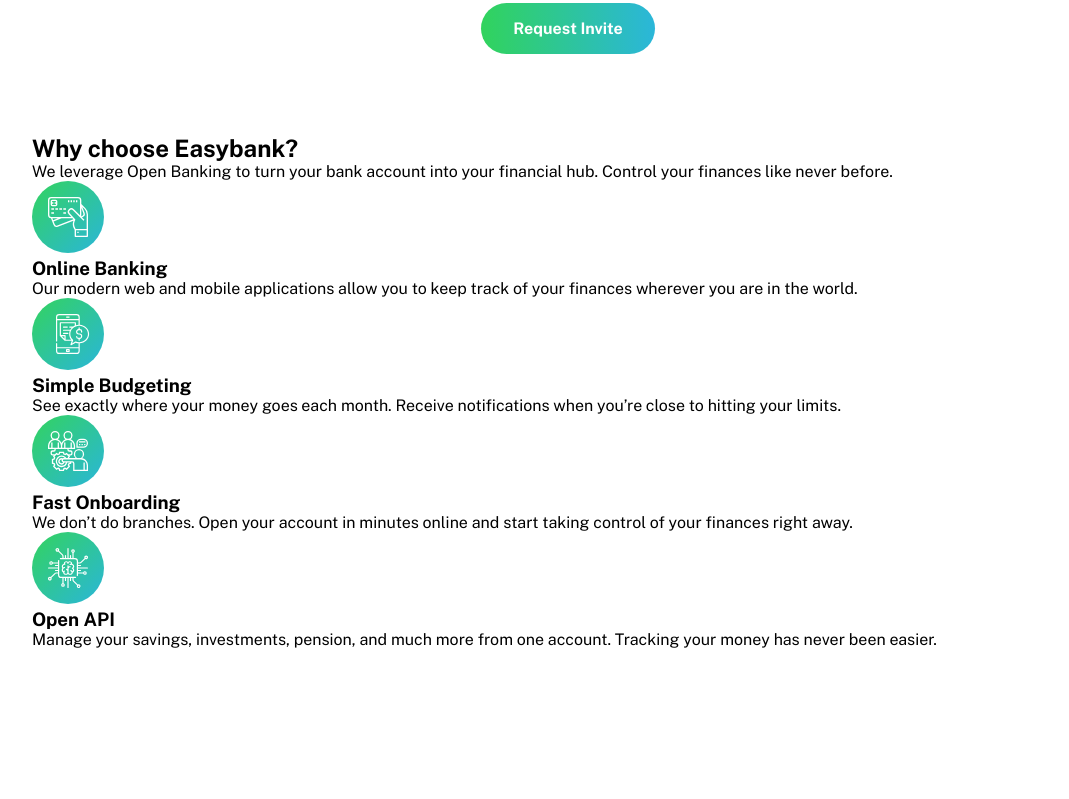
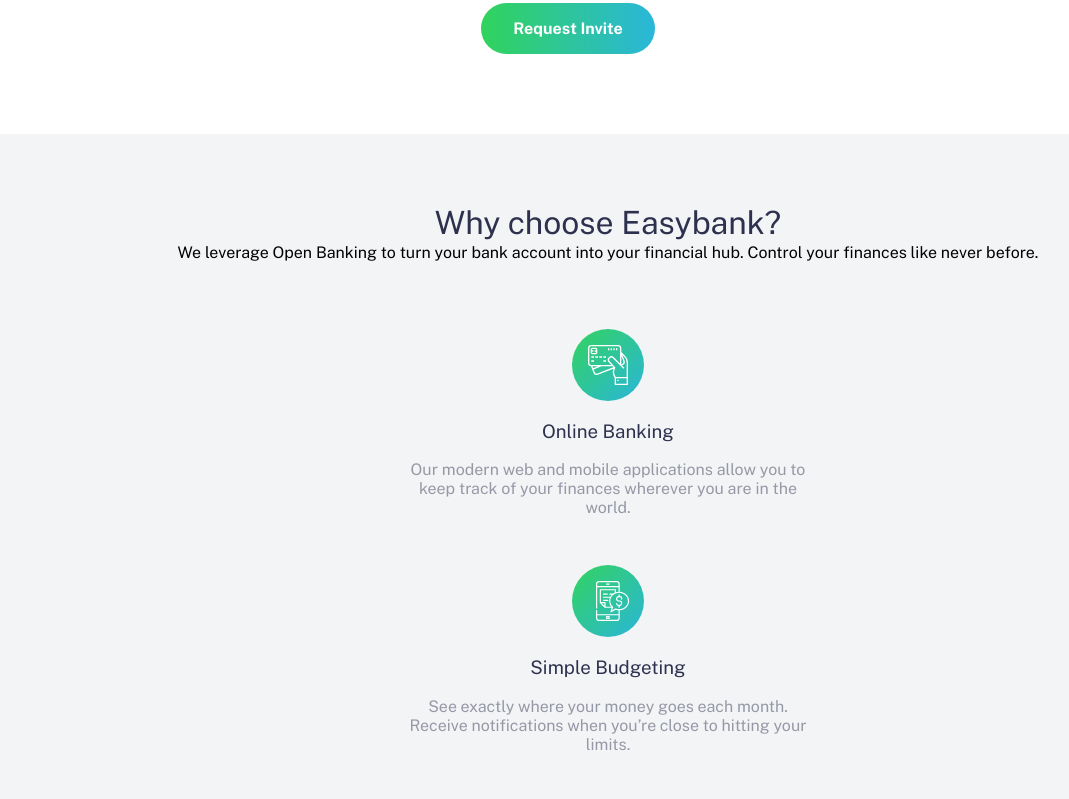
Before and after one commit to Alterlapsus/EasyBankLandingPage, a plain HTML site: page index.html in a window 1280 px wide. Shown: the part 511-1310 px from the top of the page, without its empty margins (32-1101 px from the left). Before the commit the page ends 1160 px from the top, so only its background shows below. Drawn offline with nearby package versions, Linux system fonts and the light colour scheme.

Commit message:
se le da estilos a section easibank

```diff
--- a/css/style.css
+++ b/css/style.css
@@ -113,6 +113,49 @@
     border-radius: 2em;
 }
 
+.easybank{
+    background-color: var(--light-grayish-blue);
+}
+.easybank__container{
+    text-align: center;
+    padding: 70px 0;
+}
+.title{
+    font-size: 2rem;
+    font-weight: 400;
+    color: var(--dark-blue);
+}
+.easybank__paragraph{
+    line-height: 1.5;
+    margin-bottom: 4em;
+
+}
+.easybank__services{
+    display: grid;
+    gap: 3em;
+    max-width: 400px;
+    margin: 0 auto;
+}
+.easybank__icon{
+    display: block;
+    margin: 0 auto;
+    width: max-content;
+}
+.easybank__title{
+    margin: 1em 0;
+    color: var(--dark-blue);
+    font-weight: 400;
+}
+.easybank__copy{
+    list-style: 1.5;
+    color: var(--grayish-blue);
+}
+
+
+
+
+
+
 .cta--nav{
     display: none;
 }
```
